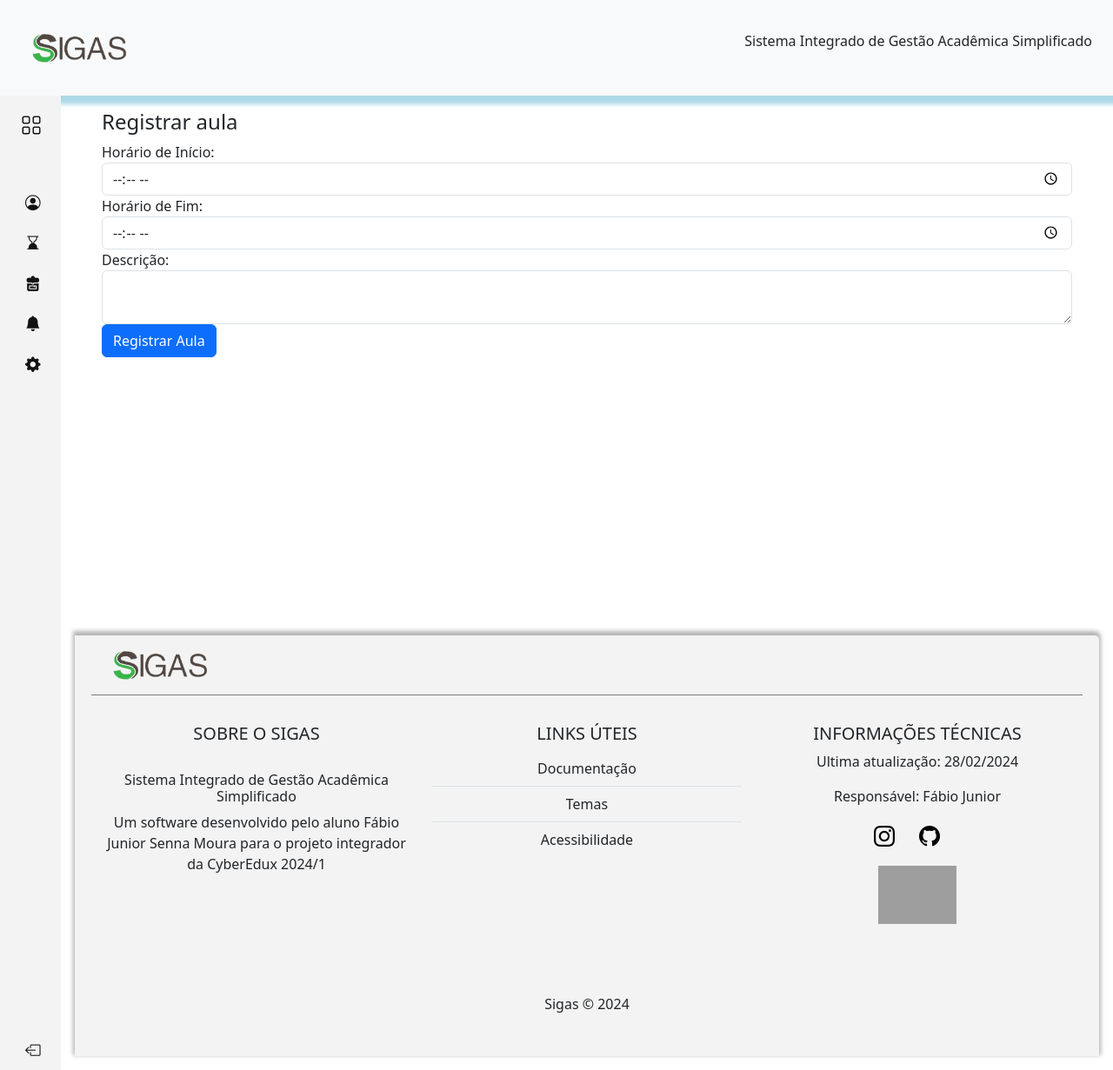
After one commit to Fabio-jr-SM/SIGAS, a Django app: page /registraraula/ in a window 1280 px wide. The commit adds this page. Shown: the whole page at 87% size. Run offline with Django 5.2, Linux system fonts and the light colour scheme; the visitor is signed in with stand-in values (Sample User, id 1); grey boxes are pictures that could not be loaded.

Commit message:
update registros

```diff
--- a/sigas/app_sigas/templates/users/professor/diario.html
+++ b/sigas/app_sigas/templates/users/professor/diario.html
@@ -27,7 +27,7 @@ Sigas - Inicio
                             <td>{{ disciplina.nome }}</td>
                             <td>{{ disciplina.turno }}</td>
                             <td>
-                                <a href="#" class="btn btn-secondary">Ver Diário</a>
+                                <a href="{% url 'diario_detalhado' disciplina.id %}" class="btn btn-secondary">Ver Diário</a>
                             </td>
                         </tr>
                     {% endfor %}
--- /dev/null
+++ b/sigas/app_sigas/templates/users/professor/registrar_aula.html
@@ -0,0 +1,42 @@
+{% extends 'base.html' %}
+
+{% block title %}
+Sigas - Inicio
+{% endblock %}
+
+{% block content %}
+
+<div class="wrapper">
+    {% include 'utils/asidebar.html' %}
+
+
+    <div class="main p-3">
+        <div class="container">
+            <h4>Registrar aula</h4>
+
+            <form action="{% url 'registrar_aula' %}" method="POST">
+                {% csrf_token %}
+                <div class="form-group">
+                    <label for="horario_inicio">Horário de Início:</label>
+                    <input type="time" id="horario_inicio" name="horario_inicio" class="form-control" required>
+                </div>
+                <div class="form-group">
+                    <label for="horario_fim">Horário de Fim:</label>
+                    <input type="time" id="horario_fim" name="horario_fim" class="form-control" required>
+                </div>
+                <div class="form-group">
+                    <label for="descricao">Descrição:</label>
+                    <textarea id="descricao" name="descricao" class="form-control" required></textarea>
+                </div>
+                <input type="hidden" name="disciplina_id" value="{{ disciplina.id }}">
+
+                <button type="submit" class="btn btn-primary">Registrar Aula</button>
+            </form>
+        </div>
+        {% include 'utils/footer.html' %}
+    </div>
+</div>
+
+
+
+{% endblock %}
--- a/sigas/app_sigas/urls.py
+++ b/sigas/app_sigas/urls.py
@@ -4,15 +4,20 @@ from django.views.generic.base import RedirectView
 
 urlpatterns = [
     path('login/',views.login_view,name='login'),
-    path('perfil/',views.perfil,name='perfil'),
     path('', RedirectView.as_view(url='login', permanent=False)),
+    path('logout/', views.logout_view, name='logout'),
 
 
-    path('logout/', views.logout_view, name='logout'),
-    path('pagina/', views.pagina_inicial, name='pagina_inicial'),
+    path('perfil/',views.perfil,name='perfil'),
 
 
+    path('pagina/', views.pagina_inicial, name='pagina_inicial'),
     path('pagina/diario', views.diario, name='diario'),
+    path('pagina/diario/<int:disciplina_id>/', views.diario_detalhado, name='diario_detalhado'),
+
+    path('registraraula/', views.registrar_aula, name='registrar_aula'),
+    path('registrarfalta/', views.registrar_falta, name='registrar_falta'),
+
 
     path('popularbd/',views.popular_bd,name='popularBd')
 ]
--- a/sigas/app_sigas/views.py
+++ b/sigas/app_sigas/views.py
@@ -1,9 +1,9 @@
-from django.shortcuts import render,redirect
+from django.shortcuts import render,redirect,get_object_or_404
 from django.contrib.auth.models import User
 from django.contrib.auth import authenticate,logout
 from django.contrib.auth import login as login_django
 from django.contrib.auth.decorators import login_required
-from .models import Aluno,Professor,Pessoa,Curso,Disciplina
+from .models import Aluno,Professor,Pessoa,Curso,Disciplina,RegistroAula
 import random
 import datetime
 
@@ -38,6 +38,45 @@ def diario(request):
 
     return render(request,'users/professor/diario.html',{'disciplinas': disciplinas_do_professor})
 
+
+@login_required(login_url='login')
+def registrar_aula(request):
+    if request.method == 'POST':
+        horario_inicio = request.POST.get('horario_inicio')
+        horario_fim = request.POST.get('horario_fim')
+        descricao = request.POST.get('descricao')
+
+        # Obtém a disciplina associada ao registro de aula
+        disciplina_id = request.POST.get('disciplina_id')
+        disciplina = Disciplina.objects.get(id=disciplina_id)
+
+        # Crie um novo registro de aula com a disciplina associada
+        registro_aula = RegistroAula.objects.create(
+            horario_inicio=horario_inicio,
+            horario_fim=horario_fim,
+            descricao=descricao,
+            disciplina=disciplina  # Passa a disciplina relacionada
+        )
+
+        # Redirecione para a página de detalhes do diário com o ID do registro de aula
+        return redirect('diario_detalhado', disciplina_id)
+
+    return render(request, 'users/professor/registrar_aula.html')
+
+
+def diario_detalhado(request, disciplina_id):
+    professor_logado = Professor.objects.get(pessoa__user=request.user)
+
+    # Recupere o objeto Diario com base no diario_id fornecido
+    disciplina = professor_logado.disciplina.get(id=disciplina_id)
+
+    # Se houver uma aula registrada para esta disciplina
+    registro_aula = disciplina.registro_aula.first()
+
+    return render(request, 'users/professor/diario_detalhado.html', {'disciplina': disciplina, 'registro_aula': registro_aula})
+
+def registrar_falta(request):
+    return render(request,'users/professor/registrar_falta.html')
 
 
 def logout_view(request):
@@ -102,12 +141,10 @@ def gerar_matricula():
     return matricula
 
 
+
 '''
 POPULANDO O BANCO DE DADOS
 '''
-
-
-
 def popular_bd(request):
 
     # Criando superusuário
```
Also changed, not shown: sigas/app_sigas/admin.py (+11 -1 lines), sigas/app_sigas/models.py (+15 -0 lines), sigas/app_sigas/templates/users/home_page.html (+0 -8 lines), sigas/app_sigas/templates/users/professor/diario_detalhado.html (added, +51 -0 lines), sigas/app_sigas/templates/users/professor/home_professor.html (deleted, +0 -23 lines), sigas/app_sigas/templates/users/professor/registrar_falta.html (added, +28 -0 lines), sigas/app_sigas/migrations/0006_diario_registrofalta_registroaula.py (added), sigas/app_sigas/migrations/0007_registrofalta_aula_registrofalta_quantidade_faltas_and_more.py (added), sigas/app_sigas/migrations/0008_remove_registroaula_diario_and_more.py (added), sigas/app_sigas/migrations/0009_registroaula_disciplina.py (added).
